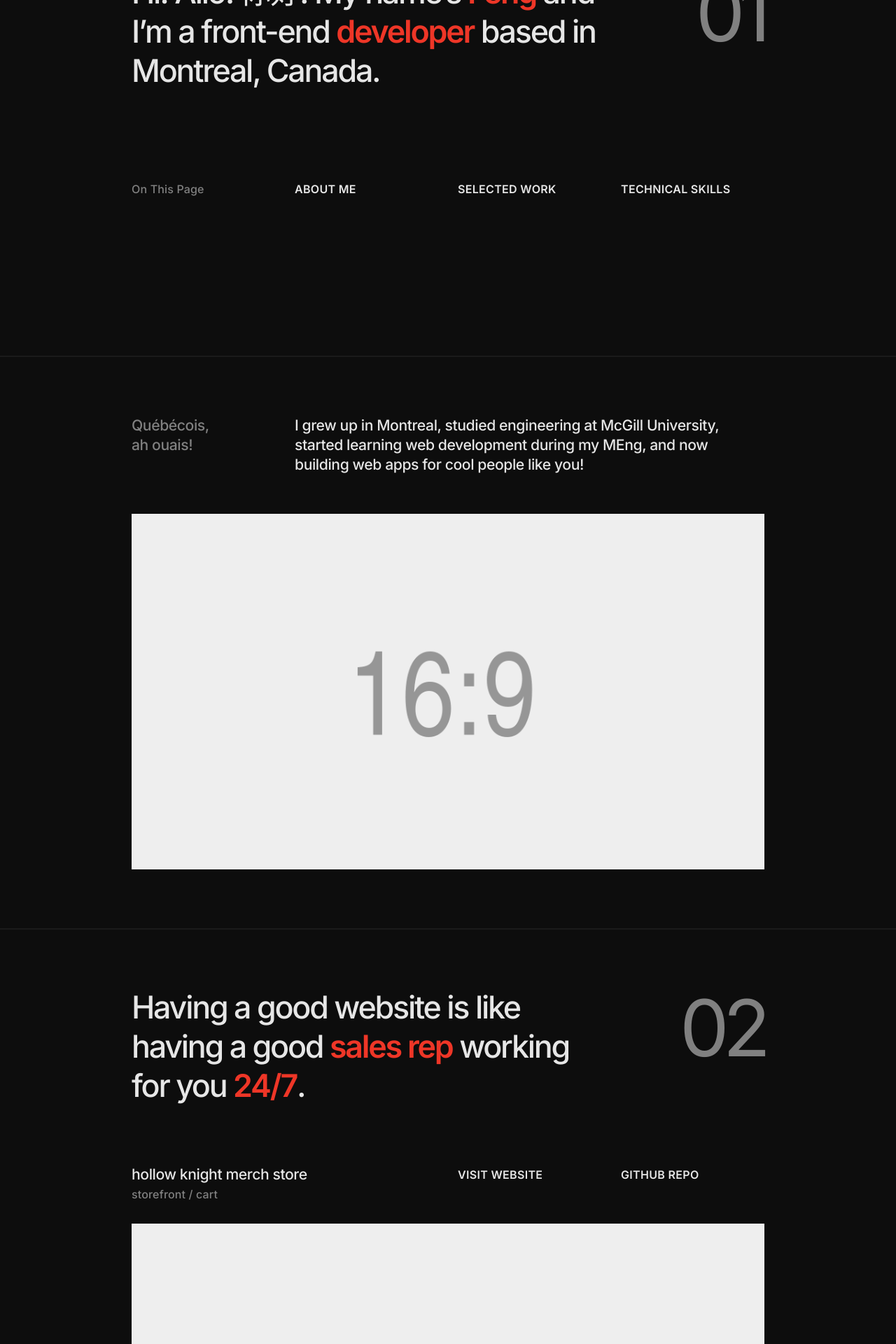
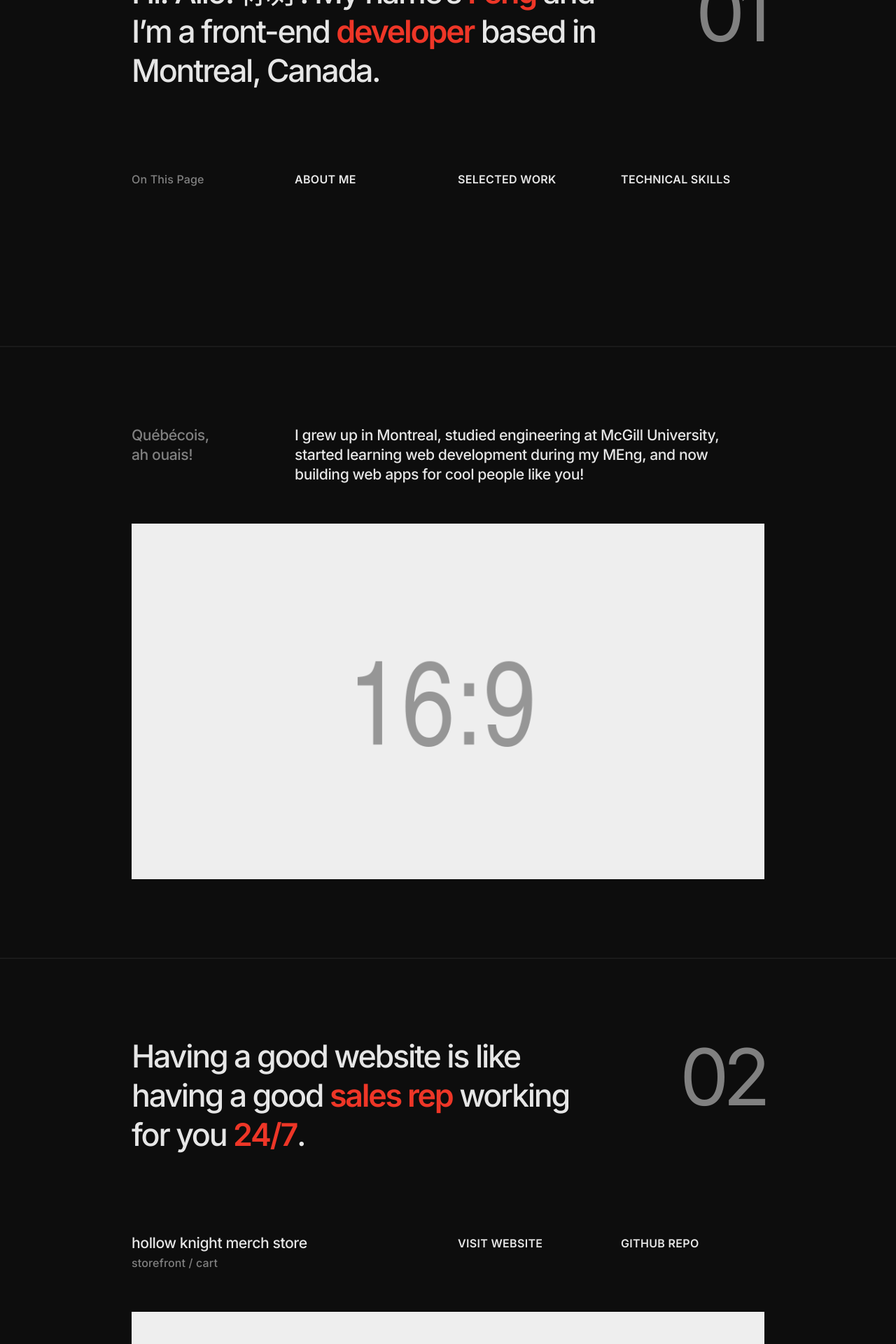
Before and after one commit to jingtianfeng/jtfeng-personal-1, a Jekyll site: the page built from index.html, in a window 1280 px wide. Shown: the part 396-2316 px from the top of the page at 70% size. Built offline with Jekyll 4.4.1, drawn with Linux system fonts in a browser that asks for light colours.

Commit message:
index FIX: negative space b/w containers and rows

```diff
--- a/index.html
+++ b/index.html
@@ -6,7 +6,7 @@ blockquote: "Let me create a website that just works so you can focus on your zo
 
 <header class="border-top border-dark"
         id="frontend-header">
-    <div class="container py-6 py-md-7 py-lg-8">
+    <div class="container py-7 py-lg-8">
         <div class="row mt-lg-5">
             <div class="col-3">
                 <h1>
@@ -23,7 +23,7 @@ blockquote: "Let me create a website that just works so you can focus on your zo
                 </div>
             </div>
         </div>
-        <div class="row gy-2 mt-4 mt-md-5 mt-lg-7 text-uppercase">
+        <div class="row gy-4 mt-4 mt-md-6 text-uppercase">
             <div class="col-4 col-md-1">
                 <div class="text-muted text-capitalize">
                     On this page
@@ -49,7 +49,7 @@ blockquote: "Let me create a website that just works so you can focus on your zo
 </header>
 <section class="border-top border-dark"
          id="frontend-about">
-    <div class="container py-6">
+    <div class="container py-7">
         <div class="row gy-2">
             <div class="col-4 col-md-1">
                 <h2 class="text-muted">
@@ -76,7 +76,7 @@ blockquote: "Let me create a website that just works so you can focus on your zo
 </section>
 <section class="border-top border-dark"
          id="frontend-work">
-    <div class="container py-6">
+    <div class="container py-7">
         <div class="row">
             <div class="col-3">
                 <h2 class="h1">
@@ -92,7 +92,7 @@ blockquote: "Let me create a website that just works so you can focus on your zo
                 </div>
             </div>
         </div>
-        <div class="row gy-4 mt-5">
+        <div class="row gy-4 mt-6">
             <div class="col-4 col-md-2">
                 <h3 class="text-lowercase">
                     Hollow Knight Merch Store
@@ -114,14 +114,14 @@ blockquote: "Let me create a website that just works so you can focus on your zo
                 </a>
             </div>
         </div>
-        <div class="row mt-4">
+        <div class="row mt-5">
             <div class="col-4">
                 <img class="img-fluid"
                      src="/assets/img/placeholder-16x9.png" alt="Hollow Knight Merch Store"
                      height="160" width="auto">
             </div>
         </div>
-        <div class="row gy-4 mt-5">
+        <div class="row gy-4 mt-6">
             <div class="col-4 col-md-2">
                 <h3 class="text-lowercase">
                     Quadra Event Page
@@ -143,7 +143,7 @@ blockquote: "Let me create a website that just works so you can focus on your zo
                 </a>
             </div>
         </div>
-        <div class="row mt-4">
+        <div class="row mt-5">
             <div class="col-4">
                 <img class="img-fluid"
                      src="/assets/img/placeholder-16x9.png" alt="Quadra Event Page"
@@ -154,7 +154,7 @@ blockquote: "Let me create a website that just works so you can focus on your zo
 </section>
 <section class="border-top border-dark"
          id="frontend-skill">
-    <div class="container py-6">
+    <div class="container py-7">
         <div class="row">
             <div class="col-3">
                 <h2 class="h1">
@@ -170,7 +170,7 @@ blockquote: "Let me create a website that just works so you can focus on your zo
                 </div>
             </div>
         </div>
-        <div class="row gy-4 mt-5">
+        <div class="row gy-4 mt-6">
             <div class="col-4 col-md-1">
                 <h3 class="text-lowercase">
                     Languages
@@ -198,7 +198,7 @@ blockquote: "Let me create a website that just works so you can focus on your zo
                 </div>
             </div>
         </div>
-        <div class="row gy-4 mt-5">
+        <div class="row gy-4 mt-6">
             <div class="col-4 col-md-1">
                 <h3 class="text-lowercase">
                     Libraries & Frameworks
```
